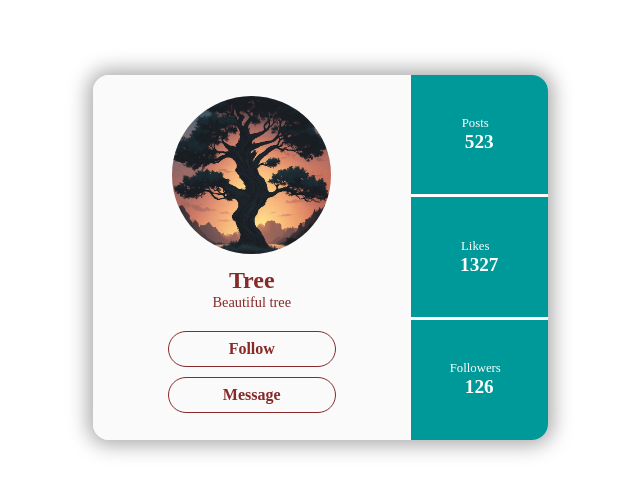
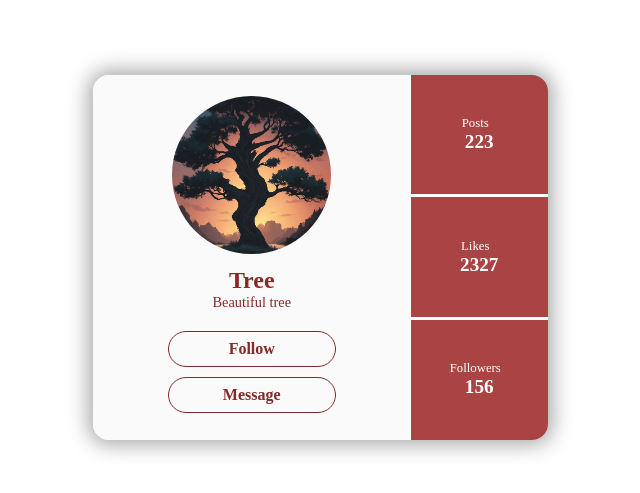
Before and after one commit to Gabileo16/Tarjeta-gabi, a plain HTML site: page index.html in a window 1280 px wide. Shown: the part 143-636 px from the top of the page, without its empty margins (320-960 px from the left). Drawn offline with Linux system fonts and the light colour scheme.

Commit message:
Aplicando cambios

```diff
--- a/index.html
+++ b/index.html
@@ -25,15 +25,15 @@
       <div class="stadistic">
         <div class="posts">
           <p>Posts</p>
-          <span>523</span>
+          <span>223</span>
         </div>
         <div class="likes">
           <p>Likes</p>
-          <span>1327</span>
+          <span>2327</span>
         </div>
         <div class="followers">
           <p>Followers</p>
-          <span>126</span>
+          <span>156</span>
         </div>
       </div>
     </div>
--- a/style.scss
+++ b/style.scss
@@ -82,7 +82,7 @@ a {
   .stadistic {
     width: 30%;
     height: 100%;
-    background-color: #099;
+    background-color: #a44;
     display: flex;
     flex-direction: column;
     justify-content: space-evenly;
```
Also changed, not shown: style.css.
